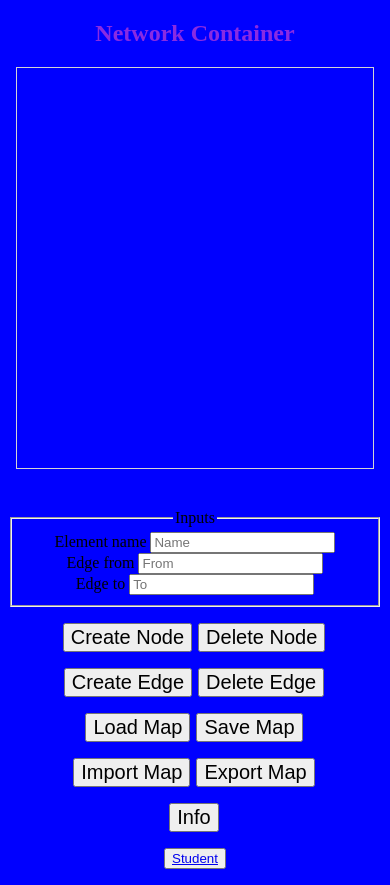
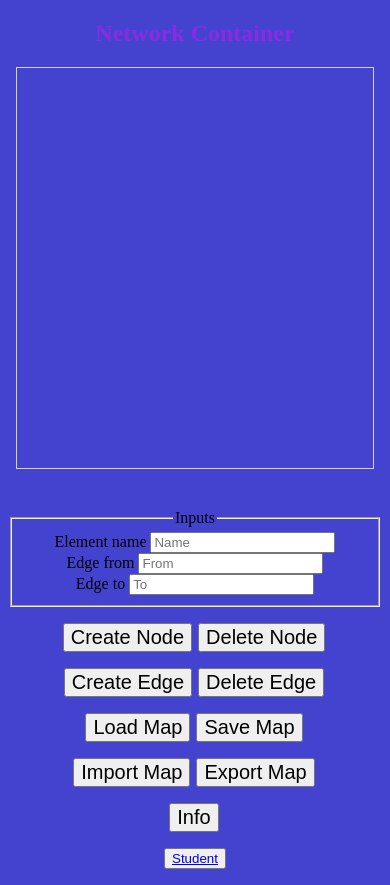
Before and after one commit to Dachgruber/conceptmApp, a plain HTML site: page root/www/networks.html in a window 390 px wide. Drawn offline with nearby package versions, Linux system fonts and the light colour scheme; some packages are replaced by stand-ins of ours.

Commit message:
changed bg colour

```diff
--- a/root/www/networks.html
+++ b/root/www/networks.html
@@ -51,7 +51,7 @@
 
     </head>
 
-    <body style="background-color:blue; height:100%;">
+    <body style="background-color:rgb(67, 67, 208); height:100%;">
 
       <h2 id="title"> Network Container </h2>
 
```
